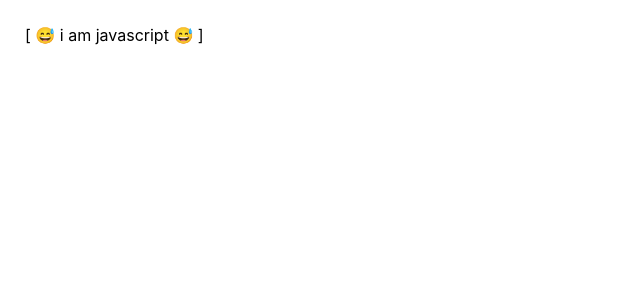
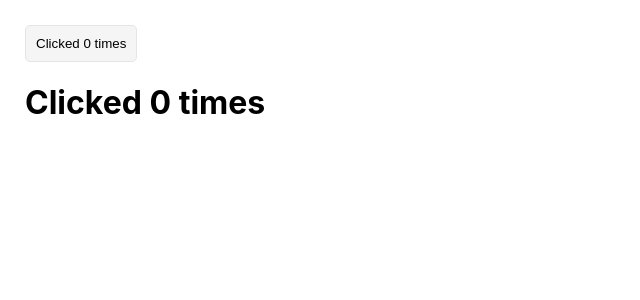
Before and after one commit to sezanhaque/myreact, a React (Create React App) app: page / in a window 1280 px wide. Shown: the top 300 px of the page, without its empty margins (0-640 px from the left). Built offline with nearby package versions, Linux system fonts and the light colour scheme.

Commit message:
13. React Higher Order Components (HOC)

```diff
--- a/src/App.jsx
+++ b/src/App.jsx
@@ -4,9 +4,11 @@ import React from 'react';
 // import Form from './components/Form';
 // import Calculator from './components/Calculator';
 // import Text from './components/inheritance/Text';
-import Bracket from './components/composition/Bracket';
-import Emoji from './components/composition/Emoji';
-import Text from './components/composition/Text';
+// import Bracket from './components/composition/Bracket';
+// import Emoji from './components/composition/Emoji';
+// import Text from './components/composition/Text';
+import ClickCounter from './components/ClickCounter';
+import HoverCounter from './components/HoverCounter';
 
 class App extends React.Component {
     render() {
@@ -15,13 +17,17 @@ class App extends React.Component {
             // return <ClockList quantities={quantities} />;
             // <Form />
             // <Calculator />
-            <Emoji>
-                {({ addEmoji }) => (
-                    <Bracket>
-                        {({ addBracket }) => <Text addEmoji={addEmoji} addBracket={addBracket} />}
-                    </Bracket>
-                )}
-            </Emoji>
+            // <Emoji>
+            //     {({ addEmoji }) => (
+            //         <Bracket>
+            //             {({ addBracket }) => <Text addEmoji={addEmoji} addBracket={addBracket} />}
+            //         </Bracket>
+            //     )}
+            // </Emoji>
+            <div className="App">
+                <ClickCounter />
+                <HoverCounter />
+            </div>
         );
     }
 }
--- /dev/null
+++ b/src/components/ClickCounter.jsx
@@ -0,0 +1,15 @@
+import React from 'react';
+import withCounter from './HOC/withCounter';
+
+function ClickCounter(props) {
+    const { count, incrementCount } = props;
+    return (
+        <div>
+            <button type="button" className="btn" onClick={incrementCount}>
+                Clicked {count} times
+            </button>
+        </div>
+    );
+}
+
+export default withCounter(ClickCounter);
--- /dev/null
+++ b/src/components/HOC/withCounter.jsx
@@ -0,0 +1,25 @@
+import { Component } from 'react';
+
+const withCounter = (OriginalComponent) => {
+    class NewComponent extends Component {
+        state = {
+            count: 0,
+        };
+
+        incrementCount = () => {
+            this.setState((prevState) => ({
+                count: prevState.count + 1,
+            }));
+        };
+
+        render() {
+            const { count } = this.state;
+
+            return <OriginalComponent count={count} incrementCount={this.incrementCount} />;
+        }
+    }
+
+    return NewComponent;
+};
+
+export default withCounter;
--- /dev/null
+++ b/src/components/HoverCounter.jsx
@@ -0,0 +1,15 @@
+import React from 'react';
+import withCounter from './HOC/withCounter';
+
+function HoverCounter(props) {
+    const { count, incrementCount } = props;
+    return (
+        <div>
+            <h1 onFocus={incrementCount} onMouseOver={incrementCount}>
+                Clicked {count} times
+            </h1>
+        </div>
+    );
+}
+
+export default withCounter(HoverCounter);
```
